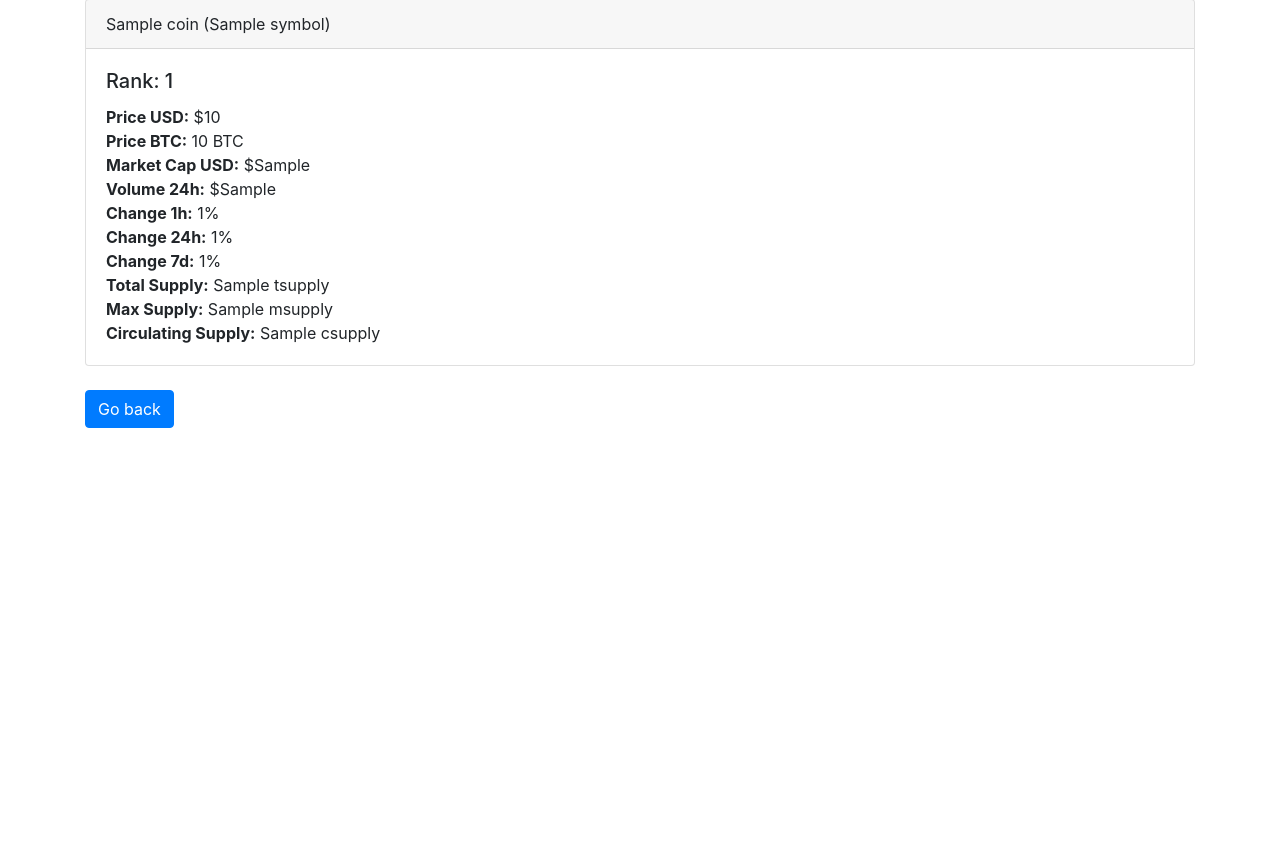
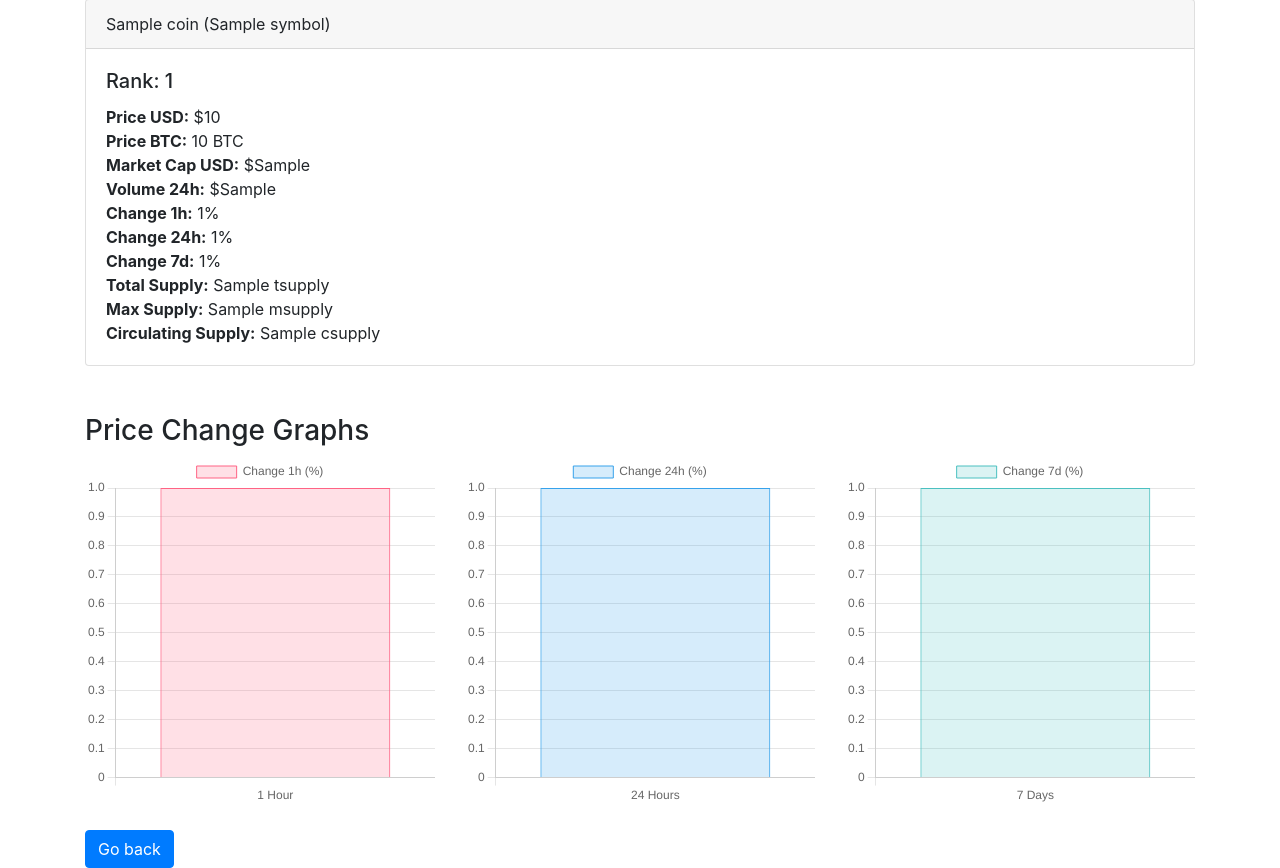
Before and after one commit to evangervasio/webanalyzer, a Flask app: template templates/coin.html in a window 1280 px wide. Shown: the part 111-979 px from the top of the page. Before the commit the page ends 539 px from the top, so only its background shows below. Run offline with Flask 3, Linux system fonts and the light colour scheme; the template is opened without the code that fills it: most values are stand-ins (such as "Sample title", 1, 10 or a date in 2020); some libraries are stand-ins or nearby versions.

Commit message:
added coin.html graphs

```diff
--- a/templates/coin.html
+++ b/templates/coin.html
@@ -32,6 +32,21 @@
                 </p>
             </div>
         </div>
+
+        <!-- Graphs -->
+        <h3 class="mt-5">Price Change Graphs</h3>
+        <div class="row">
+            <div class="col-md-4">
+                <canvas id="change1hChart" width="400" height="400"></canvas>
+            </div>
+            <div class="col-md-4">
+                <canvas id="change24hChart" width="400" height="400"></canvas>
+            </div>
+            <div class="col-md-4">
+                <canvas id="change7dChart" width="400" height="400"></canvas>
+            </div>
+        </div>
+
         {% else %}
         <p>No data available for the selected coin.</p>
         {% endif %}
@@ -42,6 +57,82 @@
     <script src="https://code.jquery.com/jquery-3.5.1.slim.min.js"></script>
     <script src="https://cdn.jsdelivr.net/npm/@popperjs/core@2.5.4/dist/umd/popper.min.js"></script>
     <script src="https://stackpath.bootstrapcdn.com/bootstrap/4.5.2/js/bootstrap.min.js"></script>
+    <script src="https://cdn.jsdelivr.net/npm/chart.js"></script>
+    <script>
+        // Data for the charts
+        const change1h = {{ coin_data[0].percent_change_1h }};
+        const change24h = {{ coin_data[0].percent_change_24h }};
+        const change7d = {{ coin_data[0].percent_change_7d }};
+
+        // 1-hour change chart
+        const ctx1h = document.getElementById('change1hChart').getContext('2d');
+        const change1hChart = new Chart(ctx1h, {
+            type: 'bar',
+            data: {
+                labels: ['1 Hour'],
+                datasets: [{
+                    label: 'Change 1h (%)',
+                    data: [change1h],
+                    backgroundColor: 'rgba(255, 99, 132, 0.2)',
+                    borderColor: 'rgba(255, 99, 132, 1)',
+                    borderWidth: 1
+                }]
+            },
+            options: {
+                scales: {
+                    y: {
+                        beginAtZero: true
+                    }
+                }
+            }
+        });
+
+        // 24-hour change chart
+        const ctx24h = document.getElementById('change24hChart').getContext('2d');
+        const change24hChart = new Chart(ctx24h, {
+            type: 'bar',
+            data: {
+                labels: ['24 Hours'],
+                datasets: [{
+                    label: 'Change 24h (%)',
+                    data: [change24h],
+                    backgroundColor: 'rgba(54, 162, 235, 0.2)',
+                    borderColor: 'rgba(54, 162, 235, 1)',
+                    borderWidth: 1
+                }]
+            },
+            options: {
+                scales: {
+                    y: {
+                        beginAtZero: true
+                    }
+                }
+            }
+        });
+
+        // 7-day change chart
+        const ctx7d = document.getElementById('change7dChart').getContext('2d');
+        const change7dChart = new Chart(ctx7d, {
+            type: 'bar',
+            data: {
+                labels: ['7 Days'],
+                datasets: [{
+                    label: 'Change 7d (%)',
+                    data: [change7d],
+                    backgroundColor: 'rgba(75, 192, 192, 0.2)',
+                    borderColor: 'rgba(75, 192, 192, 1)',
+                    borderWidth: 1
+                }]
+            },
+            options: {
+                scales: {
+                    y: {
+                        beginAtZero: true
+                    }
+                }
+            }
+        });
+    </script>
 </body>
 
 </html>
```
